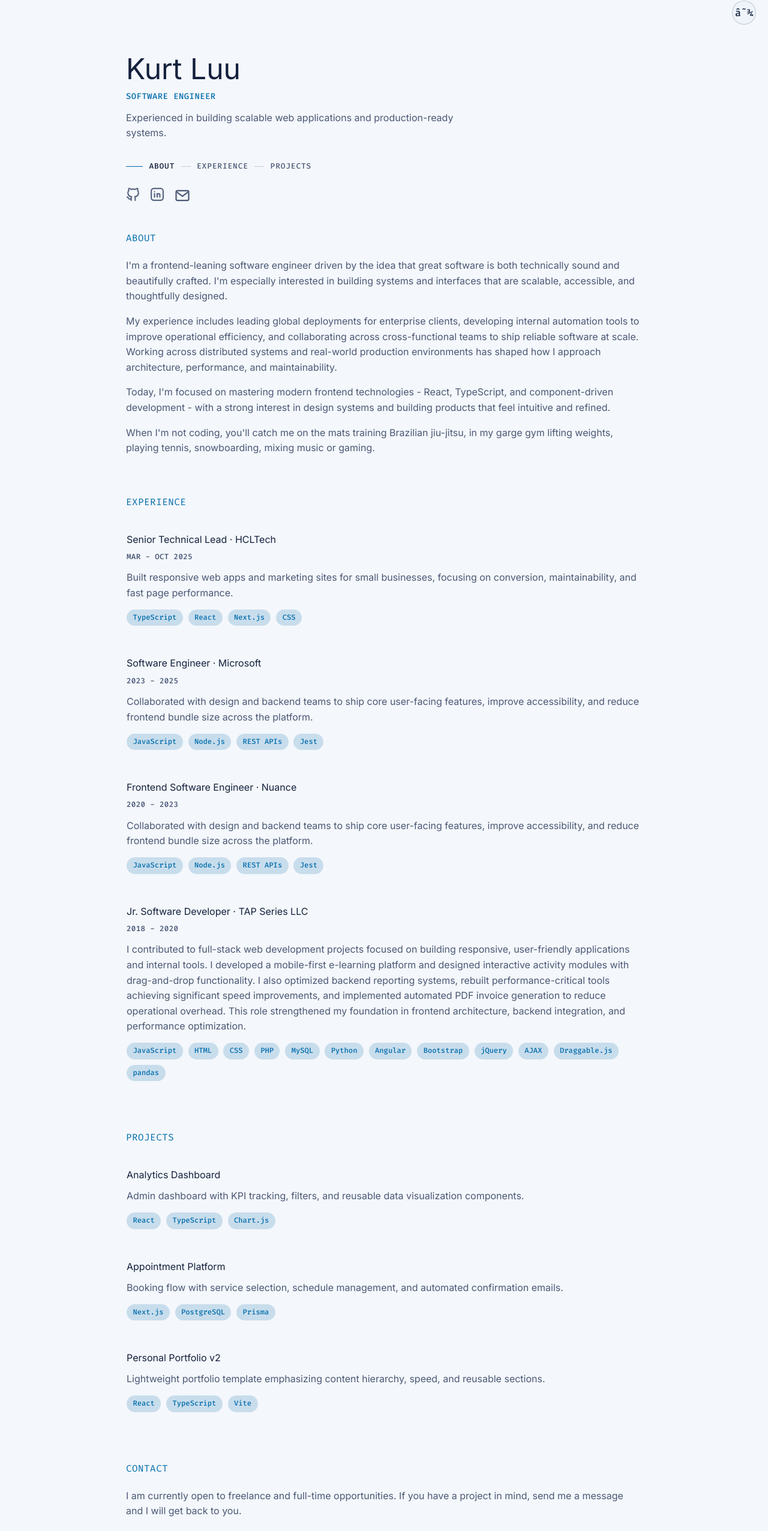
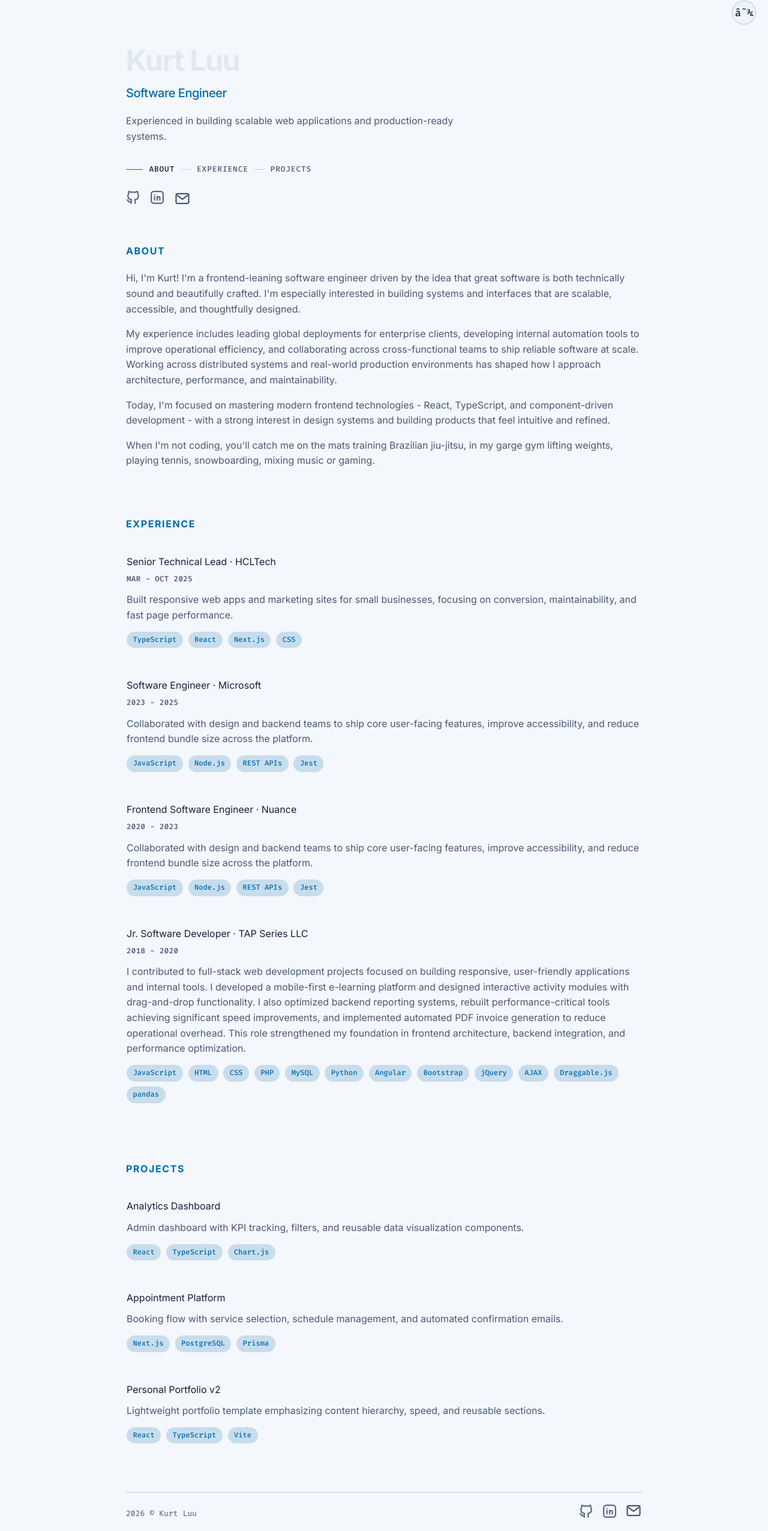
Before and after one commit to kurtluu/portfolio, a React (Vite) app in the folder react-ts-site/: page / in a window 1280 px wide. Shown: the part 19-2571 px from the top of the page at 60% size. Built offline with nearby package versions, Linux system fonts and the light colour scheme.

Commit message:
Add footer-right social icons and bump kicker size

```diff
--- a/react-ts-site/src/App.tsx
+++ b/react-ts-site/src/App.tsx
@@ -212,8 +212,8 @@ function App() {
         <aside className="sidebar">
           <div className="sidebar-inner">
             <div>
-              <h1 className="name">Kurt Luu</h1>
-              <p className="kicker">Software Engineer</p>
+              <h1 className="text-4xl font-bold tracking-tight text-slate-200 sm:text-5xl">Kurt Luu</h1>
+              <h2 className="mt-3 text-lg font-medium tracking-tight text-slate-200 sm:text-xl">Software Engineer</h2>
               <p className="subtitle">
                 Experienced in building scalable web applications and production-ready systems.
               </p>
@@ -252,9 +252,9 @@ function App() {
 
         <main className="content">
           <section id="about" className="content-section">
-            <h2>About</h2>
+            <h2 className="font-bold uppercase tracking-widest">About</h2>
             <p>
-              I'm a frontend-leaning software engineer driven by the idea that great software is both technically
+              Hi, I'm Kurt! I'm a frontend-leaning software engineer driven by the idea that great software is both technically
               sound and beautifully crafted. I'm especially interested in building systems and interfaces that are
               scalable, accessible, and thoughtfully designed.
             </p>
@@ -276,7 +276,7 @@ function App() {
           </section>
 
           <section id="experience" className="content-section">
-            <h2>Experience</h2>
+            <h2 className="font-bold uppercase tracking-widest">Experience</h2>
             {timeline.map((item) => (
               <article key={item.title} className="timeline-item">
                 <div className="item-body">
@@ -294,7 +294,7 @@ function App() {
           </section>
 
           <section id="projects" className="content-section">
-            <h2>Projects</h2>
+            <h2 className="font-bold uppercase tracking-widest">Projects</h2>
             {projects.map((project) => (
               <article key={project.title} className="project-card">
                 <h3>{project.title}</h3>
@@ -308,19 +308,24 @@ function App() {
             ))}
           </section>
 
-          <section id="contact" className="content-section">
-            <h2>Contact</h2>
-            <p>
-              I am currently open to freelance and full-time opportunities. If you have a project in mind, send me
-              a message and I will get back to you.
-            </p>
-            <a className="email-link" href="mailto:you@example.com">
-              you@example.com
-            </a>
-          </section>
-
           <footer className="footer">
             <p>2026 © Kurt Luu</p>
+            <div className="footer-icons" aria-label="Footer social links">
+              {socialLinks.map((link) => (
+                <a
+                  key={`footer-${link.label}`}
+                  className="footer-icon-link"
+                  href={link.href}
+                  target="_blank"
+                  rel="noreferrer"
+                  aria-label={link.label}
+                >
+                  <span className="social-icon" aria-hidden="true">
+                    <SocialIcon label={link.label} />
+                  </span>
+                </a>
+              ))}
+            </div>
           </footer>
         </main>
       </div>
--- a/react-ts-site/src/styles.css
+++ b/react-ts-site/src/styles.css
@@ -118,10 +118,10 @@ a {
 
 .kicker {
   margin: 0;
-  font: 500 0.86rem/1 "Fira Code", monospace;
+  font: 500 1.1rem/1;
   letter-spacing: 0.04em;
   color: var(--accent);
-  text-transform: uppercase;
+  /* text-transform: uppercase; */
 }
 
 h1 {
@@ -214,12 +214,8 @@ h1 {
 }
 
 h2 {
-  margin: 0 0 1.3rem;
-  font-size: 0.98rem;
-  font-family: "Fira Code", monospace;
+  margin: 1rem 0 1.25rem;
   color: var(--accent);
-  letter-spacing: 0.04em;
-  text-transform: uppercase;
 }
 
 p {
@@ -304,15 +300,32 @@ h3 {
 .footer {
   border-top: 1px solid var(--line);
   padding-top: 1rem;
+  display: flex;
+  justify-content: space-between;
+  align-items: flex-end;
+  gap: 1rem;
 }
 
 .footer p {
   font: 400 0.82rem/1.5 "Fira Code", monospace;
 }
 
-.copyright-symbol {
-  font-family: "Inter", sans-serif;
-  font-size: 1em;
+.footer-icons {
+  display: flex;
+  align-items: center;
+  gap: 0.9rem;
+}
+
+.footer-icon-link {
+  display: inline-flex;
+  color: var(--muted);
+  text-decoration: none;
+  transition: color 0.2s ease, transform 0.2s ease;
+}
+
+.footer-icon-link:hover {
+  color: var(--accent);
+  transform: rotate(6deg);
 }
 
 @media (max-width: 980px) {
@@ -333,4 +346,9 @@ h3 {
   .content {
     gap: 3.5rem;
   }
+
+  .footer {
+    align-items: flex-start;
+    flex-direction: column;
+  }
 }
```
